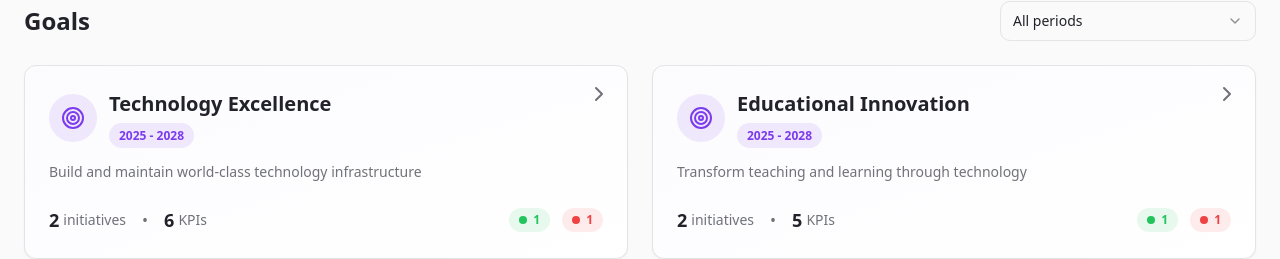
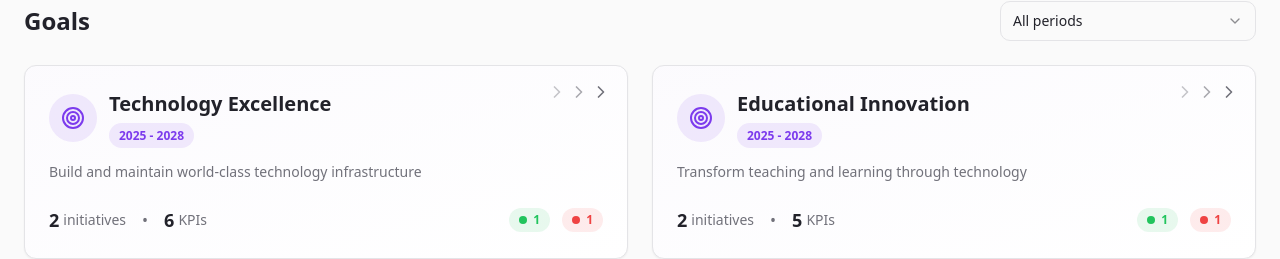
Before and after one commit to sajid-vp/sea-strategy-clone, a React (Vite) app: page / in a window 1280 px wide. Shown: the part 330-589 px from the top of the page. Built offline with nearby package versions, Linux system fonts and the light colour scheme; the HTML template or start-up script is replaced by a standard one.

Commit message:
Add animated chevrons

```diff
--- a/src/pages/Index.tsx
+++ b/src/pages/Index.tsx
@@ -248,11 +248,13 @@ const Index = () => {
               return (
                 <Link key={goal.id} to={`/goals/${goal.id}`} className="group">
                   <Card className="p-6 bg-gradient-to-br from-secondary/30 to-transparent hover:shadow-lg transition-all cursor-pointer relative overflow-hidden">
-                    <div className="absolute top-4 right-4 text-muted-foreground group-hover:text-primary transition-all group-hover:translate-x-1">
-                      <ChevronRight className="h-6 w-6" />
+                    <div className="absolute top-4 right-4 flex items-center gap-0.5">
+                      <ChevronRight className="h-5 w-5 text-muted-foreground group-hover:text-primary transition-all duration-300 group-hover:translate-x-1 opacity-40" />
+                      <ChevronRight className="h-5 w-5 text-muted-foreground group-hover:text-primary transition-all duration-300 delay-75 group-hover:translate-x-1 opacity-60" />
+                      <ChevronRight className="h-5 w-5 text-muted-foreground group-hover:text-primary transition-all duration-300 delay-150 group-hover:translate-x-1" />
                     </div>
 
-                    <div className="flex items-start justify-between mb-4 pr-8">
+                    <div className="flex items-start justify-between mb-4 pr-12">
                       <div className="flex items-center gap-3">
                         <div className="rounded-full bg-primary/10 p-3 group-hover:bg-primary/20 transition-colors">
                           <Target className="h-6 w-6 text-primary" />
```
